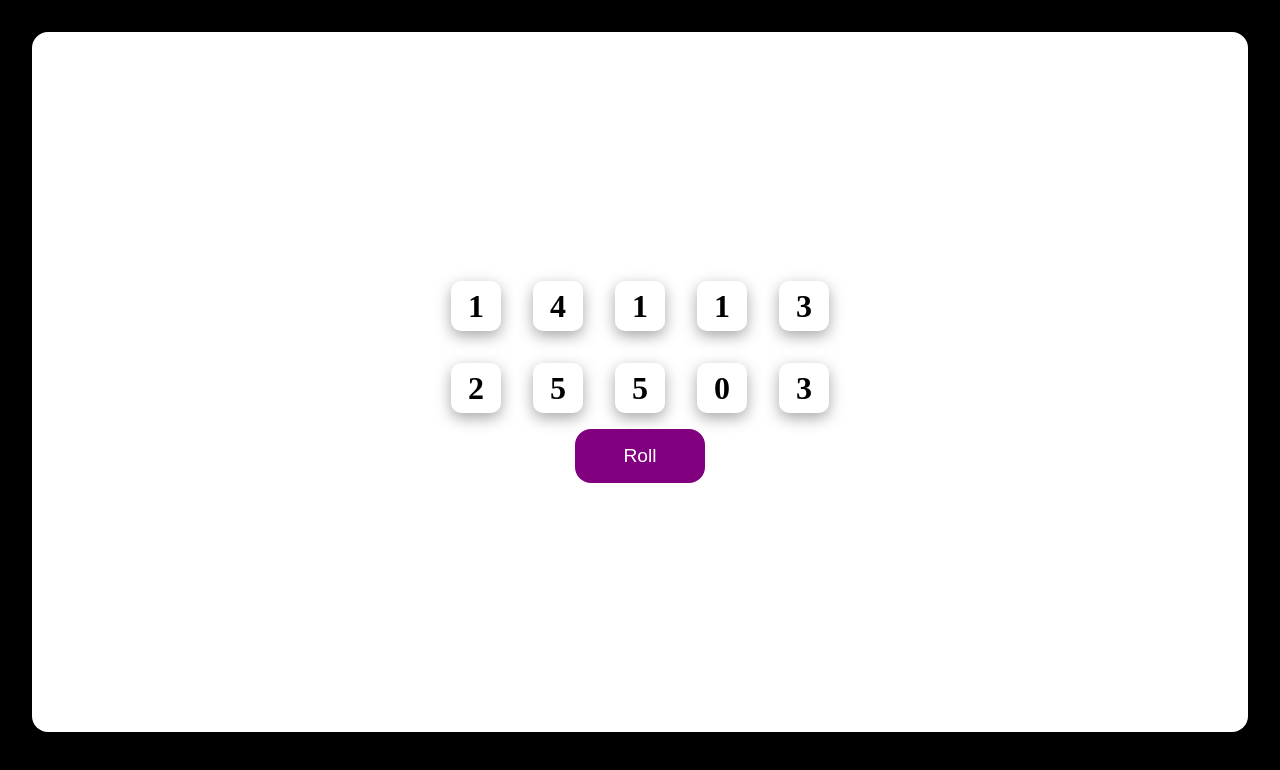
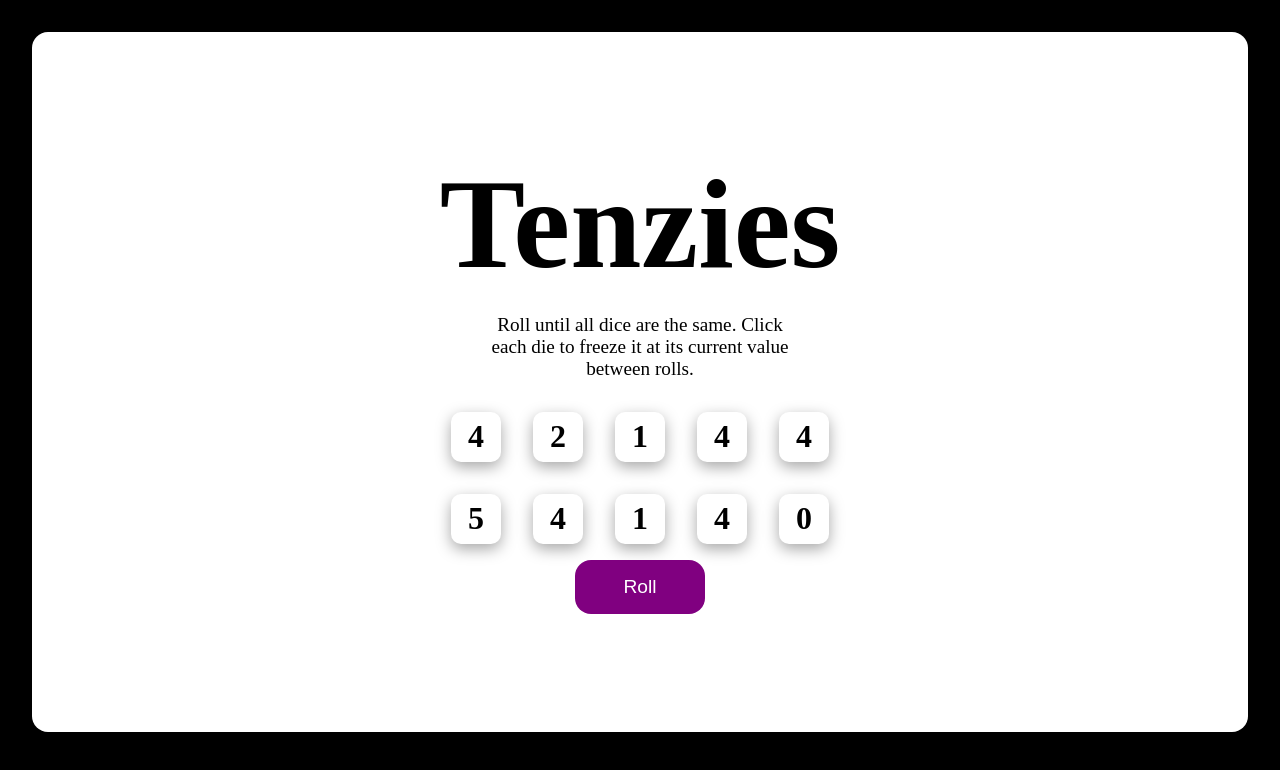
Before and after one commit to azizbekjuraev/tenzies-game-app, a React (Create React App) app: page / in a window 1280 px wide. Shown: the top 770 px of the page. Built offline with nearby package versions, Linux system fonts and the light colour scheme.

Commit message:
confetti pack added

```diff
--- a/package.json
+++ b/package.json
@@ -8,6 +8,7 @@
     "@testing-library/user-event": "^13.5.0",
     "nanoid": "^4.0.0",
     "react": "^18.2.0",
+    "react-confetti": "^6.1.0",
     "react-dom": "^18.2.0",
     "react-scripts": "5.0.1",
     "web-vitals": "^2.1.4"
--- a/src/App.js
+++ b/src/App.js
@@ -1,30 +1,38 @@
 import React from "react";
 import Die from "./components/Die";
 import { nanoid } from "nanoid";
+import Confetti from "react-confetti";
+function App() {
+  function generateNewDie() {
+    return {
+      value: Math.floor(Math.random() * 6),
+      isHeld: false,
+      id: nanoid(),
+    };
+  }
 
-function App() {
   function allNewDice() {
     const newDice = [];
     for (let i = 0; i < 10; i++) {
-      newDice.push({
-        value: Math.floor(Math.random() * 6),
-        isHeld: false,
-        id: nanoid(),
-      });
+      newDice.push(generateNewDie());
     }
     return newDice;
   }
 
   const [dice, setDice] = React.useState(allNewDice());
 
-  function rollDice() {
-    setDice(allNewDice());
-  }
-
   function holdDice(id) {
     setDice((oldDice) =>
       oldDice.map((die) => {
         return die.id === id ? { ...die, isHeld: !die.isHeld } : die;
+      })
+    );
+  }
+
+  function rollDice() {
+    setDice((oldDice) =>
+      oldDice.map((die) => {
+        return die.isHeld ? die : generateNewDie();
       })
     );
   }
@@ -39,10 +47,42 @@ function App() {
       />
     ); //nomerni olish uchun ishlatamiza!!
   });
+
+  const [tenzies, setTenzies] = React.useState(false);
+
+  // React.useEffect(() => {
+  //   const allHeld = dice.every((die) => die.isHeld);
+  //   const firstValue = dice[0].value;
+  //   const allSameValue = dice.every((die) => die.value === firstValue);
+
+  //   if (allHeld && allSameValue) {
+  //     setTenzies(true);
+  //     console.log(`You won the game!`);
+  //   }
+  // }, [dice]);
+
+  React.useEffect(() => {
+    const allHeld = dice.every((die) => die.isHeld);
+    const firstValue = dice[0].value;
+    const allSameValue = dice.every((die) => die.value === firstValue);
+    if (allHeld && allSameValue) {
+      setTenzies(true);
+      // console.log(`You won!`);
+    }
+  });
+
   return (
     <main className="main">
+      <h1 className="title">{tenzies ? `You won!` : `Tenzies`}</h1>
+      <p className="instructions">
+        {tenzies
+          ? `🤩🥳🤩`
+          : `  Roll until all dice are the same. Click each die to freeze it at its
+        current value between rolls.`}
+      </p>
       <div className="dice-container">{diceM}</div>
-      <button onClick={rollDice}>Roll</button>
+      <button onClick={rollDice}>{tenzies ? "New Game" : "Roll"}</button>
+      {tenzies && <Confetti />}
     </main>
   );
 }
--- a/src/components/Die.jsx
+++ b/src/components/Die.jsx
@@ -1,7 +1,8 @@
 import React from "react";
 function Die(props) {
   const styles = {
-    backgroundColor: props.isHeld ? "green" : "",
+    backgroundColor: props.isHeld ? "#5af542" : "",
+    color: props.isHeld ? "white" : "",
   };
 
   return (
--- a/src/index.css
+++ b/src/index.css
@@ -50,3 +50,14 @@ button {
   font-size: 1.2rem;
   cursor: pointer;
 }
+
+.title {
+  margin-bottom: 1rem;
+  font-size: 8rem;
+}
+
+.instructions {
+  font-size: 1.2rem;
+  margin-bottom: 2rem;
+  width: 300px;
+}
```
Also changed, not shown: 1 other file (tests, documents, lock files or other folders).
